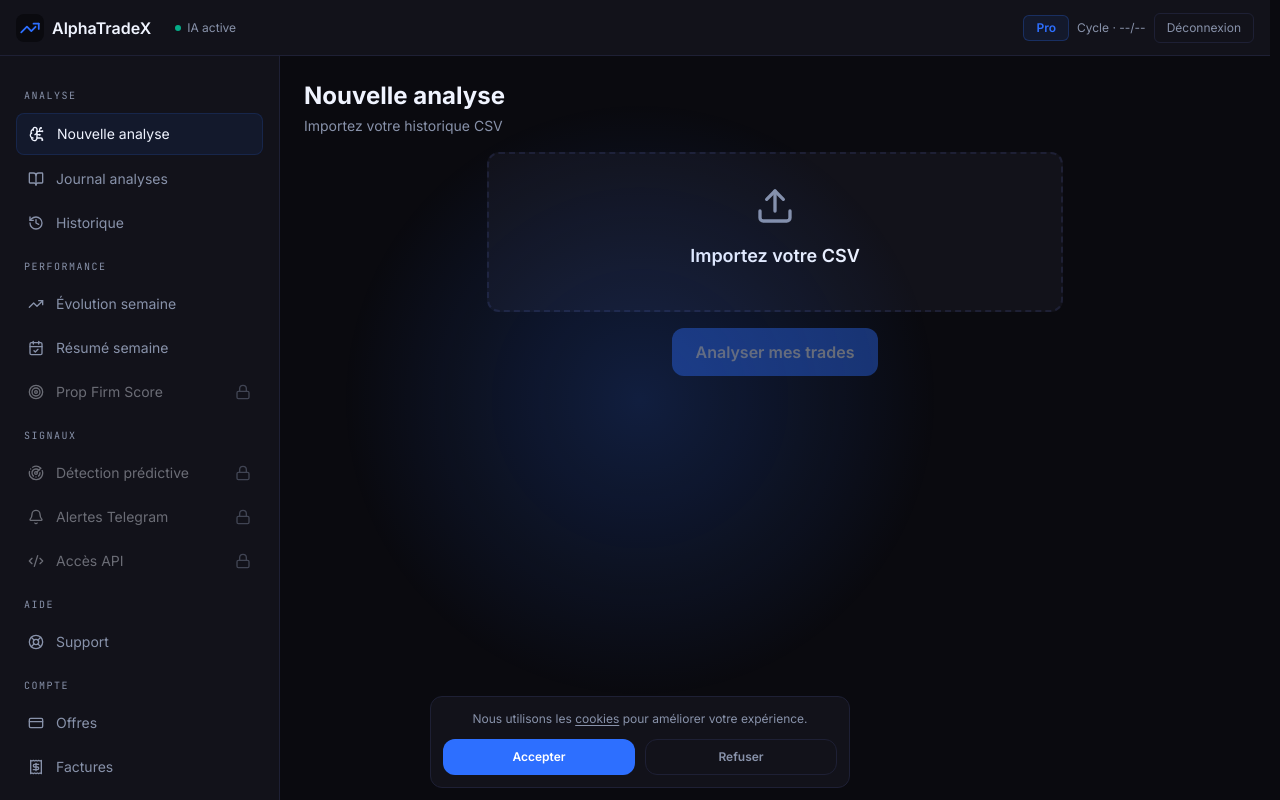
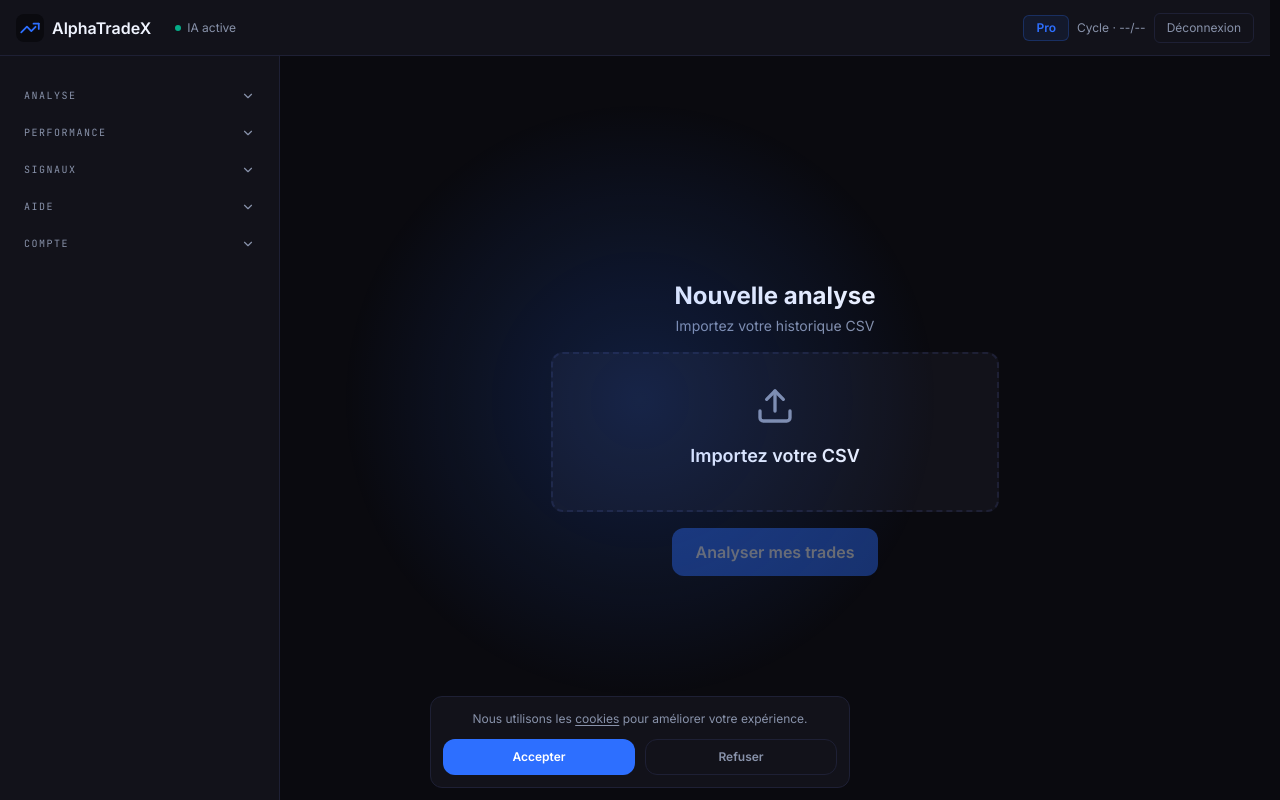
Before and after one commit to Sacha-10/alpha, a Next.js app: page /dashboard in a window 1280 px wide. Built offline with nearby package versions, Linux system fonts and the light colour scheme.

Commit message:
feat: sidebar accordéon + upload centré + icônes + support prioritaire + pricing

```diff
--- a/app/dashboard/DashboardClient.tsx
+++ b/app/dashboard/DashboardClient.tsx
@@ -15,19 +15,19 @@ import UploadZone from "@/components/UploadZone";
 import type { AiAnalysisResult } from "@/lib/tradingAnalysisTypes";
 import {
   Bell,
-  BookOpen,
-  BrainCircuit,
   CalendarCheck,
-  Code2,
+  ChevronDown,
   CreditCard,
-  FileText,
+  Headphones,
   History,
-  LifeBuoy,
   Lock,
   Radar,
   Receipt,
+  ScanLine,
+  ScrollText,
   Target,
   TrendingUp,
+  Webhook,
 } from "lucide-react";
 
 const SESSION_KEY_REPORT = "atx_last_report";
@@ -74,6 +74,7 @@ type DashboardView =
   | "alertes-telegram"
   | "acces-api"
   | "support";
+type SectionKey = "analyse" | "performance" | "signaux" | "aide" | "compte";
 
 function normalizeApiError(message: unknown): string {
   if (typeof message !== "string") return "Erreur d'analyse.";
@@ -119,6 +120,13 @@ export default function DashboardClient() {
   const [hasSessionReport, setHasSessionReport] = useState(false);
   const [pendingFile, setPendingFile] = useState<File | null>(null);
   const [uploadZoneKey, setUploadZoneKey] = useState(0);
+  const [openSections, setOpenSections] = useState<Record<SectionKey, boolean>>({
+    analyse: false,
+    performance: false,
+    signaux: false,
+    aide: false,
+    compte: false,
+  });
 
   // BUG 2 — Restore last report from sessionStorage on mount
   useEffect(() => {
@@ -259,40 +267,36 @@ export default function DashboardClient() {
     analysesLimit !== undefined &&
     analysesLimit < 999999;
 
-  const psychScoreRaw = analysis
-    ? analysis.psychologicalProfile.overallScore <= 1
-      ? analysis.psychologicalProfile.overallScore * 100
-      : analysis.psychologicalProfile.overallScore
-    : null;
-  const lastPsychScore =
-    psychScoreRaw !== null ? Math.round(psychScoreRaw) : null;
-  const psychScoreColor =
-    lastPsychScore === null
-      ? "text-secondary"
-      : lastPsychScore > 60
-        ? "text-green"
-        : lastPsychScore >= 40
-          ? "text-cyan"
-          : "text-red";
-
-  const lastWinRate = analysis
-    ? analysis.globalStats.winRate <= 1
-      ? analysis.globalStats.winRate * 100
-      : analysis.globalStats.winRate
-    : null;
-  const lastPnl = analysis?.globalStats.totalPnL ?? null;
-
   async function signOut() {
     await supabase.auth.signOut();
     router.push("/");
     router.refresh();
   }
 
-  function SectionLabel({ children }: { children: ReactNode }) {
+  function SectionLabel({
+    children,
+    sectionKey,
+  }: {
+    children: ReactNode;
+    sectionKey: SectionKey;
+  }) {
+    const isOpen = openSections[sectionKey];
     return (
-      <p className="px-2 pb-1.5 pt-3 font-mono text-[10px] uppercase tracking-[0.15em] text-secondary">
-        {children}
-      </p>
+      <button
+        type="button"
+        onClick={() =>
+          setOpenSections((prev) => ({ ...prev, [sectionKey]: !prev[sectionKey] }))
+        }
+        className="flex w-full items-center justify-between px-2 pb-1.5 pt-3 font-mono text-[10px] uppercase tracking-[0.15em] text-secondary"
+      >
+        <span>{children}</span>
+        <ChevronDown
+          className={`h-3.5 w-3.5 transition-transform duration-200 ${
+            isOpen ? "rotate-180" : ""
+          }`}
+          aria-hidden
+        />
+      </button>
     );
   }
 
@@ -302,6 +306,7 @@ export default function DashboardClient() {
     active = false,
     locked = false,
     lockPlanLabel,
+    lockedPath = "/pricing",
     onSelect,
   }: {
     icon: ComponentType<{ className?: string }>;
@@ -309,6 +314,7 @@ export default function DashboardClient() {
     active?: boolean;
     locked?: boolean;
     lockPlanLabel?: string;
+    lockedPath?: string;
     onSelect?: () => void;
   }) {
     return (
@@ -316,7 +322,7 @@ export default function DashboardClient() {
         type="button"
         onClick={() => {
           if (locked) {
-            router.push("/pricing");
+            router.push(lockedPath);
             return;
           }
           onSelect?.();
@@ -367,7 +373,7 @@ export default function DashboardClient() {
       return <EmptyFeaturePage icon={History} title="Historique" />;
     }
     if (mainView === "journal-analyses") {
-      return <EmptyFeaturePage icon={BookOpen} title="Journal analyses" />;
+      return <EmptyFeaturePage icon={ScrollText} title="Journal analyses" />;
     }
     if (mainView === "evolution") {
       return <EmptyFeaturePage icon={TrendingUp} title="Évolution semaine" />;
@@ -385,29 +391,27 @@ export default function DashboardClient() {
       return <EmptyFeaturePage icon={Bell} title="Alertes Telegram" />;
     }
     if (mainView === "acces-api") {
-      return <EmptyFeaturePage icon={Code2} title="Accès API" />;
+      return <EmptyFeaturePage icon={Webhook} title="Accès API" />;
     }
     if (mainView === "support") {
-      return <EmptyFeaturePage icon={LifeBuoy} title="Support" />;
+      return <EmptyFeaturePage icon={Headphones} title="Support prioritaire" />;
     }
 
     // nouvelle-analyse
     return (
-      <div className="flex min-h-0 flex-1 flex-col overflow-hidden">
-        <div className="shrink-0">
+      <div className="flex h-full w-full flex-col items-center justify-center">
+        <div className="w-full max-w-md text-center">
           <h1 className="text-2xl font-bold text-primary">Nouvelle analyse</h1>
           <p className="mt-1 text-sm text-secondary">Importez votre historique CSV</p>
         </div>
-
-        <div className="mx-auto mt-4 w-full max-w-xl shrink-0">
+        <div className="mt-4 w-full max-w-md">
           <UploadZone
             key={uploadZoneKey}
             loading={loading}
             onFileChange={setPendingFile}
           />
         </div>
-
-        <div className="mt-4 flex shrink-0 flex-wrap justify-center gap-3">
+        <div className="mt-4 flex flex-wrap justify-center gap-3">
           <button
             type="button"
             className="btn-primary py-2.5 px-6 disabled:cursor-not-allowed disabled:opacity-40"
@@ -452,41 +456,9 @@ export default function DashboardClient() {
         </div>
 
         {error ? (
-          <p className="mt-3 shrink-0 text-sm text-red" role="alert">
+          <p className="mt-3 text-sm text-red" role="alert">
             {error}
           </p>
-        ) : null}
-
-        {hasSessionReport && analysis ? (
-          <section className="mt-6 min-h-0 shrink-0">
-            <h2 className="mb-3 text-sm font-semibold text-primary">Dernière analyse</h2>
-            <div className="grid grid-cols-1 gap-3 md:grid-cols-3">
-              <div className="rounded-xl border border-border bg-card p-4">
-                <p className="text-xs text-secondary">Score psychologique</p>
-                <p className={`mt-2 font-mono text-2xl font-bold ${psychScoreColor}`}>
-                  {lastPsychScore ?? "--"}/100
-                </p>
-              </div>
-              <div className="rounded-xl border border-border bg-card p-4">
-                <p className="text-xs text-secondary">Win rate</p>
-                <p className="mt-2 font-mono text-2xl font-bold text-cyan">
-                  {lastWinRate !== null ? `${lastWinRate.toFixed(1)}%` : "--"}
-                </p>
-              </div>
-              <div className="rounded-xl border border-border bg-card p-4">
-                <p className="text-xs text-secondary">PnL total</p>
-                <p
-                  className={`mt-2 font-mono text-2xl font-bold ${
-                    lastPnl !== null && lastPnl < 0 ? "text-red" : "text-green"
-                  }`}
-                >
-                  {lastPnl !== null
-                    ? `${lastPnl < 0 ? "-" : "+"}${Math.abs(lastPnl).toFixed(0)}€`
-                    : "--"}
-                </p>
-              </div>
-            </div>
-          </section>
         ) : null}
       </div>
     );
@@ -527,25 +499,19 @@ export default function DashboardClient() {
       </header>
 
       <div className="flex h-[calc(100vh-56px)] min-h-0">
-        <aside className="flex h-full w-[280px] shrink-0 flex-col border-r border-border bg-card px-4 py-5">
-          <div className="min-h-0 flex-1 space-y-1 overflow-y-auto">
-            <SectionLabel>Analyse</SectionLabel>
+        <aside className="h-full w-[280px] shrink-0 overflow-y-auto border-r border-border bg-card px-4 py-5">
+          <div className="space-y-1">
+            <SectionLabel sectionKey="analyse">Analyse</SectionLabel>
+            {openSections.analyse ? (
+              <>
                 <SidebarNavRow
-              icon={BrainCircuit}
+                  icon={ScanLine}
                   label="Nouvelle analyse"
                   active={mainView === "nouvelle-analyse"}
                   onSelect={() => setMainView("nouvelle-analyse")}
                 />
-            {hasSessionReport ? (
                 <SidebarNavRow
-                icon={FileText}
-                label="Mon analyse"
-                active={mainView === "mon-analyse"}
-                onSelect={() => setMainView("mon-analyse")}
-              />
-            ) : null}
-            <SidebarNavRow
-              icon={BookOpen}
+                  icon={ScrollText}
                   label="Journal analyses"
                   active={mainView === "journal-analyses"}
                   onSelect={() => setMainView("journal-analyses")}
@@ -558,8 +524,12 @@ export default function DashboardClient() {
                   active={mainView === "historique"}
                   onSelect={() => setMainView("historique")}
                 />
+              </>
+            ) : null}
 
-            <SectionLabel>Performance</SectionLabel>
+            <SectionLabel sectionKey="performance">Performance</SectionLabel>
+            {openSections.performance ? (
+              <>
                 <SidebarNavRow
                   icon={TrendingUp}
                   label="Évolution semaine"
@@ -584,8 +554,12 @@ export default function DashboardClient() {
                   active={mainView === "prop-firm-score"}
                   onSelect={() => setMainView("prop-firm-score")}
                 />
+              </>
+            ) : null}
 
-            <SectionLabel>Signaux</SectionLabel>
+            <SectionLabel sectionKey="signaux">Signaux</SectionLabel>
+            {openSections.signaux ? (
+              <>
                 <SidebarNavRow
                   icon={Radar}
                   label="Détection prédictive"
@@ -603,29 +577,32 @@ export default function DashboardClient() {
                   onSelect={() => setMainView("alertes-telegram")}
                 />
                 <SidebarNavRow
-              icon={Code2}
+                  icon={Webhook}
                   label="Accès API"
                   locked={signauxLocked}
                   lockPlanLabel="Elite"
                   active={mainView === "acces-api"}
                   onSelect={() => setMainView("acces-api")}
                 />
+              </>
+            ) : null}
 
-            <SectionLabel>AIDE</SectionLabel>
+            <SectionLabel sectionKey="aide">Aide</SectionLabel>
+            {openSections.aide ? (
               <SidebarNavRow
-              icon={LifeBuoy}
-              label="Support"
+                icon={Headphones}
+                label="Support prioritaire"
                 active={mainView === "support"}
-              onSelect={() => {
-                if (isPro) {
-                  window.open("/help", "_blank", "noopener,noreferrer");
-                } else {
-                  setMainView("support");
-                }
-              }}
+                locked={isPro}
+                lockPlanLabel="Premium"
+                lockedPath="/help"
+                onSelect={() => setMainView("support")}
               />
+            ) : null}
 
-            <SectionLabel>Compte</SectionLabel>
+            <SectionLabel sectionKey="compte">Compte</SectionLabel>
+            {openSections.compte ? (
+              <>
                 <SidebarNavRow
                   icon={CreditCard}
                   label="Offres"
@@ -638,10 +615,12 @@ export default function DashboardClient() {
                   <Receipt className="h-4 w-4 shrink-0" />
                   Factures
                 </a>
+              </>
+            ) : null}
           </div>
 
           {showQuotaCard ? (
-            <div className="mt-auto shrink-0 rounded-xl border border-border bg-[#0A0A0F] p-4">
+            <div className="sticky bottom-0 mt-4 rounded-xl border border-border bg-card p-4">
               <div className="mb-2 flex items-center justify-between">
                 <span className="text-xs text-secondary">Analyses restantes</span>
                 <span className="font-mono text-xs text-primary">
--- a/app/pricing/page.tsx
+++ b/app/pricing/page.tsx
@@ -37,7 +37,7 @@ const plans: Plan[] = [
     },
     features: [
       { label: "4 analyses par mois", included: true },
-      { label: "Analyse IA complète GPT-5.4", included: true },
+      { label: "Analyses IA GPT-5.4", included: true },
       { label: "Export PDF", included: true },
       { label: "Journal de vos analyses", included: true },
       { label: "Historique de vos analyses", included: false },
@@ -63,7 +63,7 @@ const plans: Plan[] = [
     },
     features: [
       { label: "24 analyses par mois", included: true },
-      { label: "Analyse IA complète GPT-5.4", included: true },
+      { label: "Analyses IA GPT-5.4", included: true },
       { label: "Export PDF", included: true },
       { label: "Journal de vos analyses", included: true },
       { label: "Historique de vos analyses", included: true },
@@ -88,7 +88,7 @@ const plans: Plan[] = [
     },
     features: [
       { label: "Analyses illimitées", included: true },
-      { label: "Analyse IA complète GPT-5.4", included: true },
+      { label: "Analyses IA GPT-5.4", included: true },
       { label: "Export PDF", included: true },
       { label: "Journal de vos analyses", included: true },
       { label: "Historique de vos analyses", included: true },
```
Lines whose indentation alone changed are shown as unchanged.
